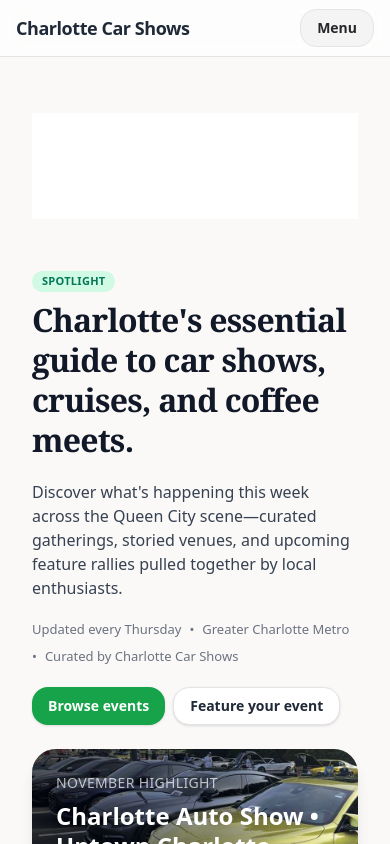
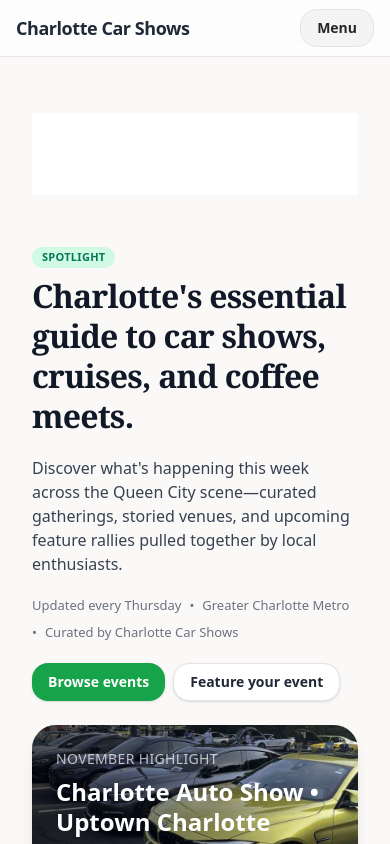
Before and after one commit to kevinscooke/ccs26, a Next.js app: page / in a window 390 px wide. Shown: the top 844 px of the page. Built offline with nearby package versions, Linux system fonts and the light colour scheme.

Commit message:
does this work?

```diff
--- a/app/(marketing)/page.tsx
+++ b/app/(marketing)/page.tsx
@@ -92,8 +92,9 @@ export default function MarketingHomePage() {
           <div className="rounded-lg bg-white px-2 py-2 sm:min-h-[90px] lg:min-h-[90px]">
             <AdSlot
               slot="7744630827"
-              // 320x100 mobile / 728x90 desktop via responsive
-              style={{ minHeight: 90 }}
+              fullWidthResponsive={false} // disable full-width dynamic resizing
+              style={{ display: "inline-block" }}
+              className="w-full h-[60px] md:h-[90px]" // short on mobile, taller on desktop
             />
           </div>
         </section>
--- a/app/events/[slug]/page.tsx
+++ b/app/events/[slug]/page.tsx
@@ -176,10 +176,11 @@ export default async function EventPage({ params }: { params: { slug: string } }
         {/* Top leaderboard ad */}
         <section>
           <div className="rounded-lg bg-white px-2 py-2 sm:min-h-[90px] lg:min-h-[90px]">
-            <AdSlot
+           <AdSlot
               slot="7744630827"
-              // 320x100 mobile / 728x90 desktop via responsive
-              style={{ minHeight: 90 }}
+              fullWidthResponsive={false} // disable full-width dynamic resizing
+              style={{ display: "inline-block" }}
+              className="w-full h-[60px] md:h-[90px]" // short on mobile, taller on desktop
             />
           </div>
         </section>
--- a/app/events/page.tsx
+++ b/app/events/page.tsx
@@ -87,8 +87,9 @@ export default async function EventsAllPage() {
           <div className="rounded-lg bg-white px-2 py-2 sm:min-h-[90px] lg:min-h-[90px]">
             <AdSlot
               slot="7744630827"
-              // 320x100 mobile / 728x90 desktop via responsive
-              style={{ minHeight: 90 }}
+              fullWidthResponsive={false} // disable full-width dynamic resizing
+              style={{ display: "inline-block" }}
+              className="w-full h-[60px] md:h-[90px]" // short on mobile, taller on desktop
             />
           </div>
         </section>
--- a/components/ads/AdSlot.tsx
+++ b/components/ads/AdSlot.tsx
@@ -13,8 +13,8 @@ type AdSlotProps = {
   slot: string; // AdSense ad slot id
   className?: string;
   style?: React.CSSProperties;
-  format?: string; // "auto"
-  fullWidthResponsive?: "true" | "false";
+  format?: string; // e.g. "auto"
+  fullWidthResponsive?: boolean; // accept boolean for ergonomics
 };
 
 export default function AdSlot({
@@ -22,9 +22,9 @@ export default function AdSlot({
   className,
   style,
   format = "auto",
-  fullWidthResponsive = "true",
+  fullWidthResponsive = true,
 }: AdSlotProps) {
-  const insRef = useRef<HTMLModElement | null>(null);
+  const insRef = useRef<HTMLInsElement | null>(null);
   const pushedRef = useRef(false);
 
   useEffect(() => {
@@ -41,28 +41,19 @@ export default function AdSlot({
         return;
       }
       try {
-        if (typeof window !== "undefined") {
-          window.adsbygoogle = window.adsbygoogle || [];
-          // Push only once per slot instance
-          window.adsbygoogle.push({});
-          pushedRef.current = true;
-        }
-      } catch (err: any) {
-        // Ignore benign "All 'ins' elements..." errors when nothing left to fill
-        const msg = String(err?.message || err || "");
-        if (!msg.includes("All 'ins' elements")) {
-          // Optional: console.warn("[AdSlot]", msg);
-        }
+        window.adsbygoogle = window.adsbygoogle || [];
+        window.adsbygoogle.push({});
+        pushedRef.current = true;
+      } catch (err) {
+        // ignore benign repeat push errors
       }
     };
 
-    // Push when near viewport (reduces errors and improves LCP)
     let observer: IntersectionObserver | null = null;
     try {
       observer = new IntersectionObserver(
         (entries) => {
-          const entry = entries[0];
-          if (entry?.isIntersecting) {
+          if (entries[0]?.isIntersecting) {
             maybePush();
             observer?.disconnect();
             observer = null;
@@ -72,28 +63,25 @@ export default function AdSlot({
       );
       observer.observe(el);
     } catch {
-      // Fallback if IntersectionObserver unavailable
       setTimeout(maybePush, 1000);
     }
 
-    // Safety timeout in case observer never fires
     const t = setTimeout(maybePush, 4000);
-
     return () => {
-      if (observer) observer.disconnect();
+      observer?.disconnect();
       clearTimeout(t);
     };
   }, [slot]);
 
   return (
     <ins
-      ref={insRef as any}
+      ref={insRef}
       className={`adsbygoogle ${className ?? ""}`}
       style={{ display: "block", ...(style || {}) }}
       data-ad-client="ca-pub-1514406406537630"
       data-ad-slot={slot}
       data-ad-format={format}
-      data-full-width-responsive={fullWidthResponsive}
+      data-full-width-responsive={fullWidthResponsive ? "true" : "false"}
     />
   );
 }
```
